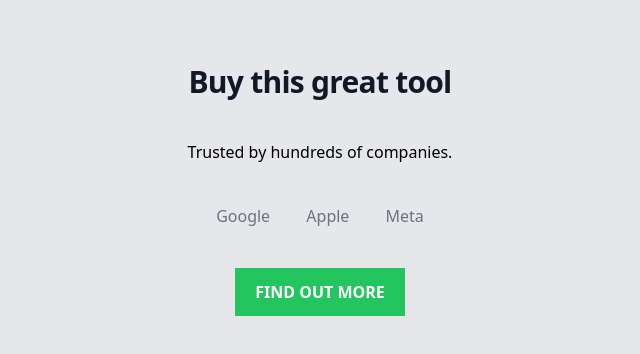
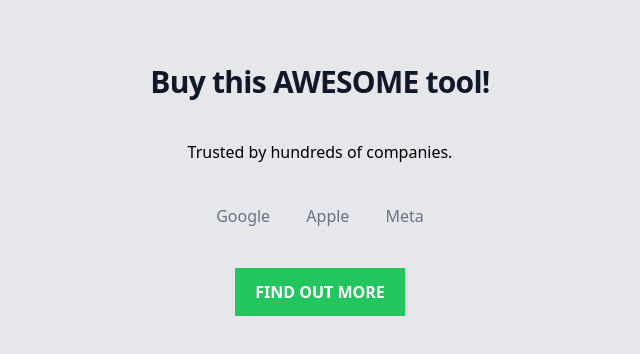
Before and after one commit to scottweissio/test-landing, a plain HTML site: page index.html in a window 1280 px wide. Shown: the whole page, without its empty margins (320-960 px from the left). Drawn offline with nearby package versions, Linux system fonts and the light colour scheme.

Commit message:
h1 change

```diff
--- a/index.html
+++ b/index.html
@@ -5,7 +5,7 @@
   <body>
     <div class="py-16 bg-gray-200 h-screen">
       <h1 class="text-center text-3xl mb-10 font-extrabold tracking-tight text-gray-900">
-        Buy this great tool</h1>
+        Buy this AWESOME tool!</h1>
       <p class="text-center">Trusted by hundreds of companies.</p>
       <ul class="text-center pt-10">
         <li class="inline text-gray-500 mx-4">Google</li>
```
